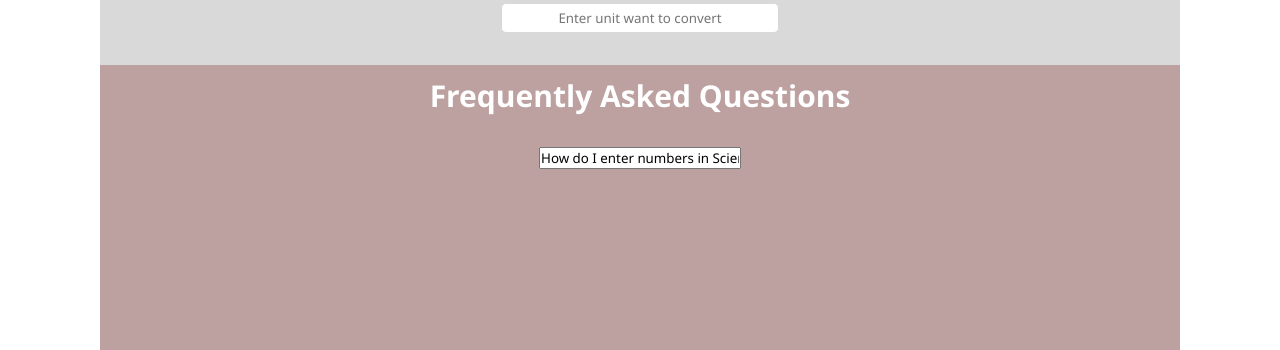
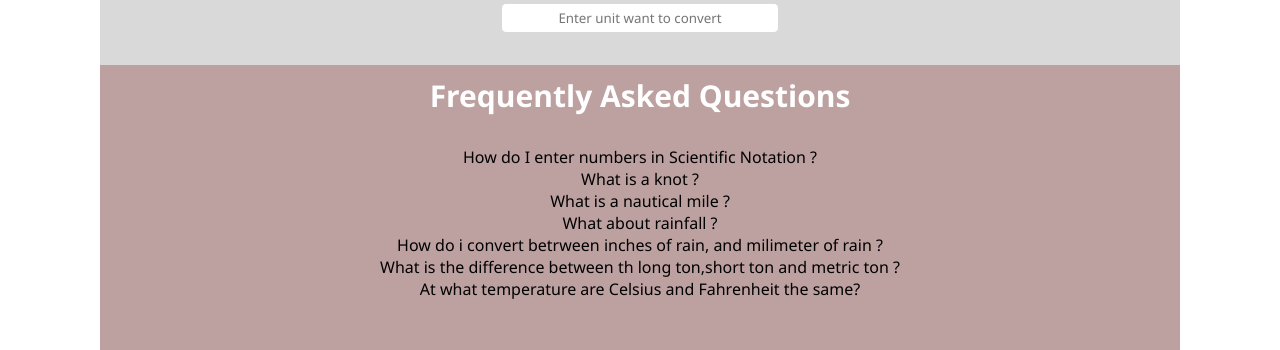
Before and after one commit to tungld160589/metricconversion, a React (Create React App) app: page / in a window 1280 px wide. Shown: the part 913-1263 px from the top of the page. Built offline with nearby package versions, Linux system fonts and the light colour scheme.

Commit message:
hoan thanh faqs

```diff
--- a/src/components/Faqs.jsx
+++ b/src/components/Faqs.jsx
@@ -6,14 +6,31 @@ const Faqs = () => {
       </div>
       <div className="question-group-control">
         <div className="question-control">
-          <input value={"How do I enter numbers in Scientific Notation?"} />
+          <p>How do I enter numbers in Scientific Notation ?</p>
         </div>
-        <div className="question-control"></div>
-        <div className="question-control"></div>
-        <div className="question-control"></div>
-        <div className="question-control"></div>
-        <div className="question-control"></div>
-        <div className="question-control"></div>
+        <div className="question-control">
+          <p>What is a knot ?</p>
+        </div>
+        <div className="question-control">
+          <p>What is a nautical mile ?</p>
+        </div>
+        <div className="question-control">
+          <p>What about rainfall ?</p>
+        </div>
+        <div className="question-control">
+          <p>
+            How do i convert betrween inches of rain, and milimeter of rain ?
+          </p>
+        </div>
+        <div className="question-control">
+          <p>
+            What is the difference between th long ton,short ton and metric ton
+            ?
+          </p>
+        </div>
+        <div className="question-control">
+          <p>At what temperature are Celsius and Fahrenheit the same?</p>
+        </div>
         <div className="question-control"></div>
       </div>
     </div>
--- a/src/index.css
+++ b/src/index.css
@@ -67,7 +67,7 @@ a {
 .link-group a li:hover {
   color: #fcaf26;
 }
-.converts-menu-drop:after {
+/* .converts-menu-drop:after {
   content: "\25bc";
   float: right;
   color: #587cfb;
@@ -75,13 +75,9 @@ a {
   border-top: 9px solid #d9d9d9;
   border-bottom: 0 none;
   margin-left: 0.3rem;
-}
+} */
 /*--------------Drop menu-------------------*/
-.arrow-down {
-  display: inline;
-  color: white;
-  transform: rotate(180deg);
-}
+
 .nav-drop-menu {
   position: absolute;
   top: 113px;
```
